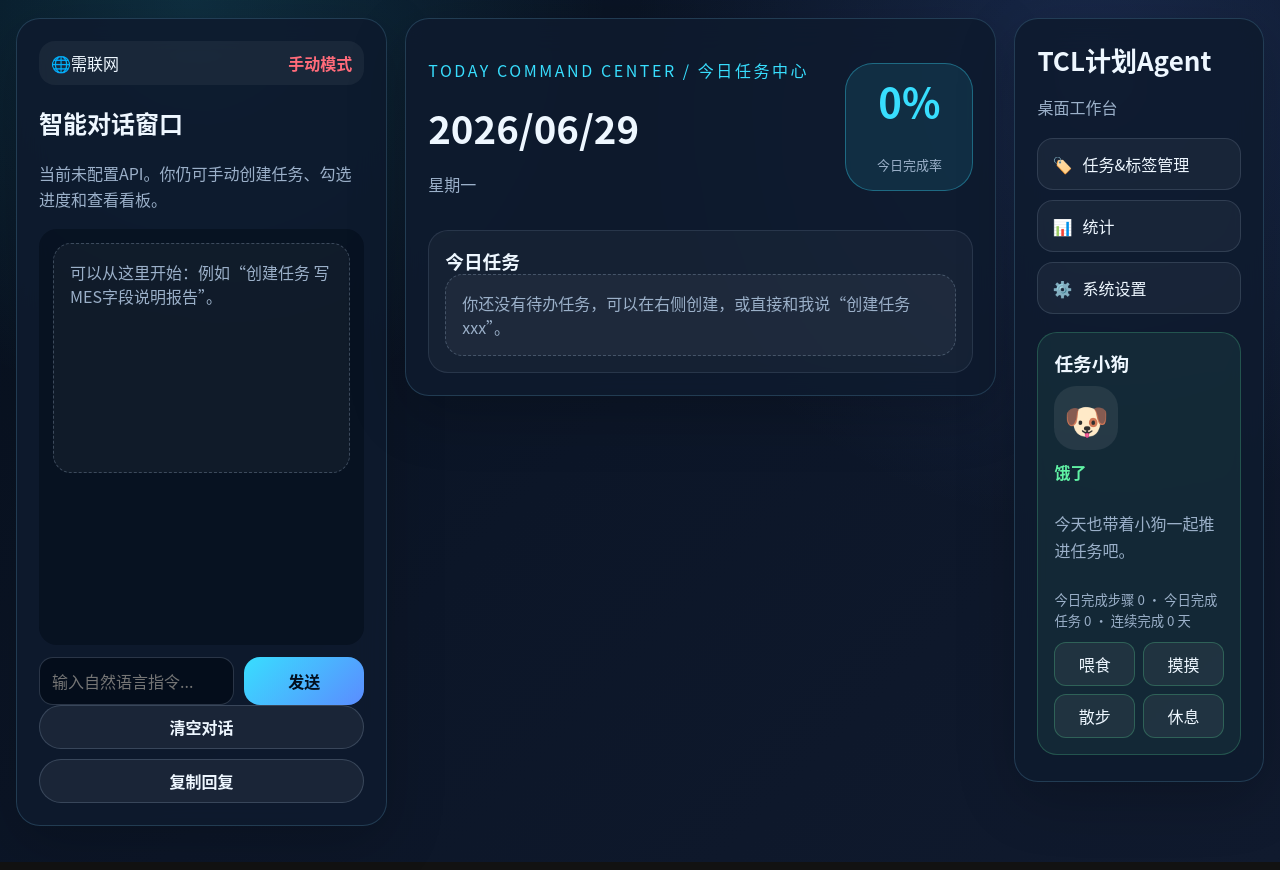
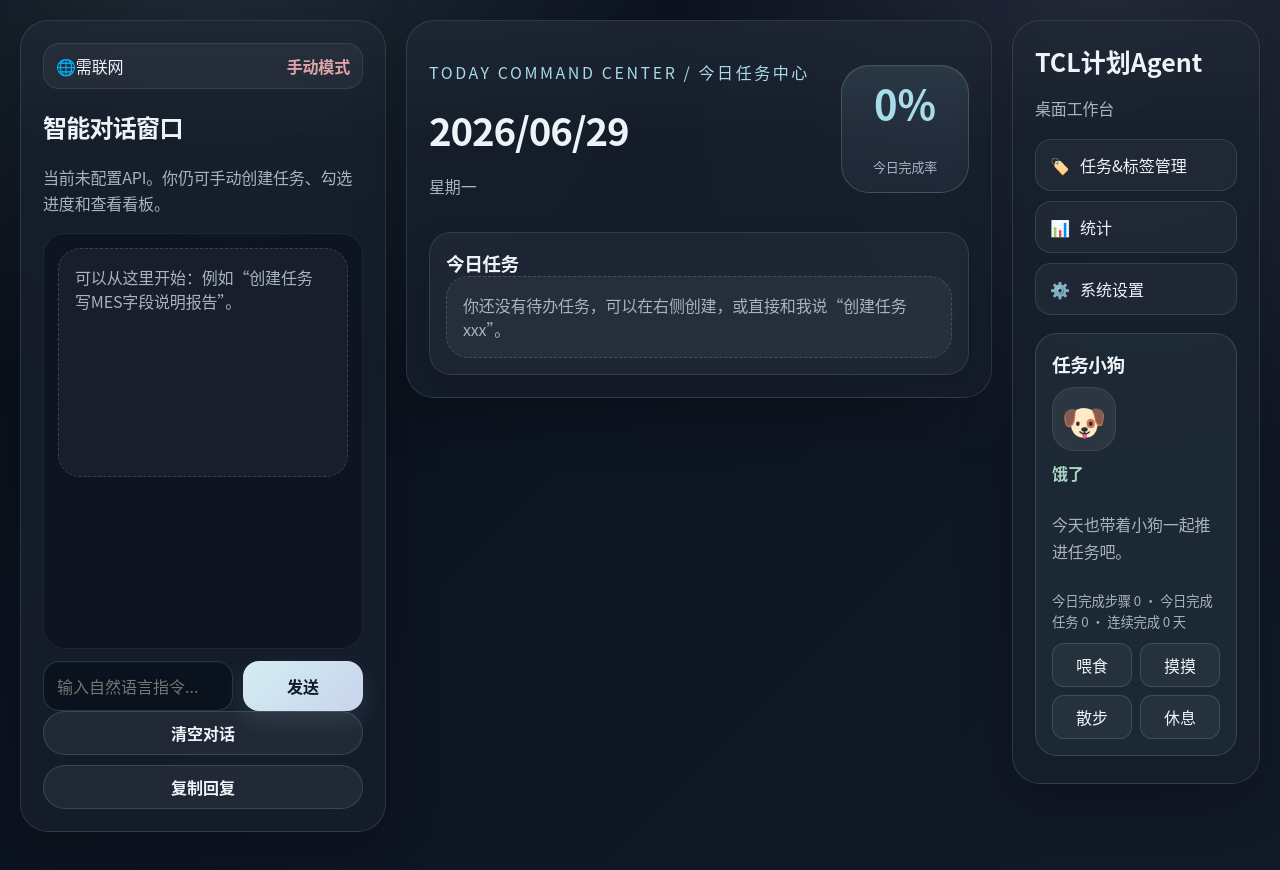
Before and after one commit to wxy2200200806/TCL-AI, a React (Vite) app: page / in a window 1280 px wide. Built offline with nearby package versions, Linux system fonts and the light colour scheme.

Commit message:
6.29.8.0

```diff
--- a/src/styles.css
+++ b/src/styles.css
@@ -1,16 +1,24 @@
 :root {
   color-scheme: dark;
-  --bg: #07111f;
-  --panel: rgba(14, 27, 46, 0.88);
-  --panel-soft: rgba(255, 255, 255, 0.045);
-  --line: rgba(126, 214, 255, 0.18);
-  --text: #eef7ff;
-  --muted: #9bb0c9;
-  --cyan: #38defe;
-  --blue: #5b8cff;
-  --green: #60f2a5;
-  --orange: #ffbd66;
-  --red: #ff6b7a;
+  --bg: #0a101b;
+  --panel: rgba(22, 31, 45, 0.82);
+  --panel-soft: rgba(245, 249, 255, 0.055);
+  --panel-strong: rgba(32, 43, 60, 0.88);
+  --line: rgba(207, 221, 237, 0.13);
+  --line-strong: rgba(207, 221, 237, 0.22);
+  --text: #eef3f8;
+  --muted: #a7b3c2;
+  --cyan: #a7dce8;
+  --blue: #b3c8ee;
+  --violet: #c6bddf;
+  --green: #a9d7c5;
+  --orange: #dbc49a;
+  --red: #dea4aa;
+  --shadow: 0 18px 54px rgba(0, 0, 0, 0.23);
+  --shadow-soft: 0 10px 30px rgba(0, 0, 0, 0.16);
+  --radius-xl: 28px;
+  --radius-lg: 22px;
+  --radius-md: 16px;
   font-family: "Microsoft YaHei", "PingFang SC", "Noto Sans CJK SC", sans-serif;
 }
 
@@ -19,39 +27,52 @@ body {
   margin: 0;
   min-width: 1024px;
   background:
-    radial-gradient(circle at 15% 0%, rgba(56, 222, 254, 0.14), transparent 30%),
-    radial-gradient(circle at 85% 8%, rgba(91, 140, 255, 0.16), transparent 34%),
-    linear-gradient(135deg, #07111f, #0c1628 48%, #101a2e);
+    radial-gradient(circle at 16% -8%, rgba(167, 220, 232, 0.14), transparent 34%),
+    radial-gradient(circle at 86% 4%, rgba(198, 189, 223, 0.12), transparent 32%),
+    linear-gradient(135deg, #080e18, #0d1522 46%, #121a28);
   color: var(--text);
+  letter-spacing: -0.01em;
 }
 
 button, input, select { font: inherit; }
-button { border: 0; cursor: pointer; }
+button {
+  border: 0;
+  cursor: pointer;
+  transition: transform 160ms ease, border-color 160ms ease, background 160ms ease, color 160ms ease, opacity 160ms ease;
+}
+button:hover { transform: translateY(-1px); }
 input, select {
   width: 100%;
-  padding: 11px 12px;
-  border: 1px solid rgba(155, 176, 201, 0.25);
-  border-radius: 14px;
+  padding: 12px 13px;
+  border: 1px solid rgba(207, 221, 237, 0.16);
+  border-radius: var(--radius-md);
   outline: 0;
-  background: rgba(2, 10, 22, 0.72);
+  background: rgba(8, 14, 24, 0.62);
   color: var(--text);
+  box-shadow: inset 0 1px 0 rgba(255, 255, 255, 0.035);
+  transition: border-color 160ms ease, background 160ms ease, box-shadow 160ms ease;
+}
+input:focus, select:focus {
+  border-color: rgba(167, 220, 232, 0.42);
+  background: rgba(10, 17, 29, 0.82);
+  box-shadow: 0 0 0 4px rgba(167, 220, 232, 0.08);
 }
 label { display: grid; gap: 8px; color: var(--muted); font-size: 14px; }
 
-.app-shell { width: min(1760px, calc(100% - 32px)); margin: 0 auto; padding: 18px 0 36px; }
+.app-shell { width: min(1760px, calc(100% - 40px)); margin: 0 auto; padding: 20px 0 38px; }
 .hero {
   display: grid;
   grid-template-columns: 1fr 220px;
   gap: 24px;
   padding: 34px;
   border: 1px solid var(--line);
-  border-radius: 30px;
-  background: linear-gradient(135deg, rgba(17, 50, 80, 0.9), rgba(13, 21, 41, 0.92));
-  box-shadow: 0 24px 80px rgba(0, 0, 0, 0.26);
+  border-radius: var(--radius-xl);
+  background: linear-gradient(135deg, rgba(25, 36, 52, 0.9), rgba(15, 23, 36, 0.92));
+  box-shadow: var(--shadow);
 }
 .eyebrow { color: var(--cyan); letter-spacing: 0.16em; text-transform: uppercase; }
 .hero h1 { margin: 8px 0; font-size: clamp(38px, 5vw, 70px); letter-spacing: -0.06em; }
-.hero h2 { margin: 0 0 14px; color: #c4ecff; font-size: clamp(20px, 2.5vw, 30px); }
+.hero h2 { margin: 0 0 14px; color: #d6e4ee; font-size: clamp(20px, 2.5vw, 30px); }
 .hero p { max-width: 820px; color: var(--muted); line-height: 1.75; }
 .hero-orbit {
   align-self: center;
@@ -60,10 +81,10 @@ label { display: grid; gap: 8px; color: var(--muted); font-size: 14px; }
   place-items: center;
   width: 180px;
   height: 180px;
-  border: 1px solid rgba(56, 222, 254, 0.45);
+  border: 1px solid rgba(167, 220, 232, 0.24);
   border-radius: 50%;
-  background: radial-gradient(circle, rgba(56, 222, 254, 0.18), rgba(91, 140, 255, 0.08) 58%, transparent 61%);
-  box-shadow: 0 0 46px rgba(56, 222, 254, 0.2);
+  background: radial-gradient(circle, rgba(167, 220, 232, 0.12), rgba(198, 189, 223, 0.06) 58%, transparent 61%);
+  box-shadow: var(--shadow-soft);
 }
 .hero-orbit span { font-size: 58px; font-weight: 900; }
 .hero-orbit small { margin-top: -44px; color: var(--muted); }
@@ -84,10 +105,12 @@ label { display: grid; gap: 8px; color: var(--muted); font-size: 14px; }
 .panel {
   padding: 22px;
   border: 1px solid var(--line);
-  border-radius: 24px;
-  background: var(--panel);
-  box-shadow: 0 18px 60px rgba(0, 0, 0, 0.2);
-  backdrop-filter: blur(16px);
+  border-radius: var(--radius-xl);
+  background:
+    linear-gradient(180deg, rgba(255, 255, 255, 0.035), transparent 120px),
+    var(--panel);
+  box-shadow: var(--shadow);
+  backdrop-filter: blur(18px) saturate(1.05);
 }
 .task-pool-panel, .summary-panel { grid-column: span 3; }
 .ask-panel, .visual-panel { grid-column: span 3; }
@@ -97,13 +120,15 @@ label { display: grid; gap: 8px; color: var(--muted); font-size: 14px; }
   place-items: center;
   width: 32px;
   height: 32px;
-  border-radius: 12px;
-  background: rgba(56, 222, 254, 0.12);
+  border: 1px solid rgba(167, 220, 232, 0.16);
+  border-radius: 13px;
+  background: rgba(167, 220, 232, 0.08);
   color: var(--cyan);
-  font-weight: 800;
+  font-weight: 700;
 }
 .section-title h3, h3, h4 { margin: 0; }
 .muted, p { color: var(--muted); line-height: 1.65; }
+h2, h3, h4 { letter-spacing: -0.03em; }
 
 .form-grid, .task-form, .config-form, .add-form {
   display: grid;
@@ -115,33 +140,41 @@ label { display: grid; gap: 8px; color: var(--muted); font-size: 14px; }
 .chip-row, .button-row, .summary-actions, .tag-row { display: flex; flex-wrap: wrap; gap: 10px; }
 .chip-row { margin: 14px 0; }
 .chip-row button, .button-row button, .summary-actions button, .task-footer button {
-  padding: 9px 12px;
-  border: 1px solid rgba(155, 176, 201, 0.24);
+  padding: 9px 13px;
+  border: 1px solid rgba(207, 221, 237, 0.16);
   border-radius: 999px;
-  background: rgba(255, 255, 255, 0.055);
+  background: rgba(245, 249, 255, 0.055);
   color: var(--text);
 }
 .chip-row button.active {
   border-color: var(--cyan);
-  background: rgba(56, 222, 254, 0.16);
+  background: rgba(167, 220, 232, 0.12);
   color: var(--cyan);
 }
 .switch-line { display: flex; align-items: center; gap: 8px; }
 .switch-line input { width: auto; }
 .primary-action, .secondary-action {
   width: 100%;
-  padding: 12px 14px;
-  border-radius: 16px;
-  font-weight: 900;
+  padding: 12px 15px;
+  border-radius: var(--radius-md);
+  font-weight: 700;
 }
-.primary-action { background: linear-gradient(135deg, var(--cyan), var(--blue)); color: #03101f; }
-.secondary-action { border: 1px solid rgba(56, 222, 254, 0.34); background: rgba(56, 222, 254, 0.1); color: var(--cyan); }
+.primary-action {
+  background: linear-gradient(135deg, #d4edf2, #c8d4ec);
+  color: #111a27;
+  box-shadow: 0 10px 24px rgba(167, 220, 232, 0.12);
+}
+.secondary-action {
+  border: 1px solid rgba(167, 220, 232, 0.22);
+  background: rgba(167, 220, 232, 0.07);
+  color: #cdeaf0;
+}
 .compact { margin: 0; }
 .notice, .empty-state, .risk-box {
   padding: 16px;
-  border: 1px dashed rgba(155, 176, 201, 0.32);
-  border-radius: 18px;
-  background: rgba(255, 255, 255, 0.04);
+  border: 1px dashed rgba(207, 221, 237, 0.18);
+  border-radius: var(--radius-lg);
+  background: rgba(245, 249, 255, 0.045);
   color: var(--muted);
 }
 
@@ -150,9 +183,12 @@ label { display: grid; gap: 8px; color: var(--muted); font-size: 14px; }
 .task-list.vertical { margin-top: 12px; }
 .task-card, .long-card, .summary-card, .plan-list article {
   padding: 16px;
-  border: 1px solid rgba(155, 176, 201, 0.16);
-  border-radius: 18px;
-  background: var(--panel-soft);
+  border: 1px solid rgba(207, 221, 237, 0.13);
+  border-radius: var(--radius-lg);
+  background:
+    linear-gradient(180deg, rgba(255, 255, 255, 0.035), rgba(255, 255, 255, 0.012)),
+    var(--panel-soft);
+  box-shadow: var(--shadow-soft);
 }
 .task-card-head, .task-footer, .mini-progress div:first-child, .countdown {
   display: flex;
@@ -165,32 +201,32 @@ label { display: grid; gap: 8px; color: var(--muted); font-size: 14px; }
   display: inline-flex;
   padding: 5px 9px;
   border-radius: 999px;
-  background: rgba(155, 176, 201, 0.13);
-  color: #d6eaff;
+  background: rgba(207, 221, 237, 0.1);
+  color: #dce6f0;
   font-size: 12px;
 }
 .tag.priority { color: var(--cyan); }
-.danger-button { color: var(--red) !important; border-color: rgba(255, 107, 122, 0.35) !important; }
+.danger-button { color: var(--red) !important; border-color: rgba(222, 164, 170, 0.3) !important; }
 
 .plan-list, .long-list, .summary-grid, .visual-grid, .visual-summary { display: grid; gap: 12px; }
 .summary-grid, .visual-grid { grid-template-columns: repeat(3, minmax(0, 1fr)); }
 .progress-track {
   overflow: hidden;
-  height: 10px;
+  height: 9px;
   border-radius: 999px;
-  background: rgba(255, 255, 255, 0.08);
+  background: rgba(245, 249, 255, 0.075);
 }
 .progress-track i {
   display: block;
   height: 100%;
   border-radius: inherit;
-  background: linear-gradient(90deg, var(--cyan), var(--blue));
+  background: linear-gradient(90deg, var(--cyan), var(--violet));
 }
 .mini-progress { display: grid; gap: 8px; margin-bottom: 12px; }
-.countdown { padding: 10px 0; border-bottom: 1px solid rgba(155, 176, 201, 0.14); }
+.countdown { padding: 10px 0; border-bottom: 1px solid rgba(207, 221, 237, 0.12); }
 .countdown b { color: var(--cyan); }
-.risk-高风险 { border-color: rgba(255, 107, 122, 0.42); }
-.risk-轻度提醒 { border-color: rgba(255, 189, 102, 0.42); }
+.risk-高风险 { border-color: rgba(222, 164, 170, 0.32); }
+.risk-轻度提醒 { border-color: rgba(219, 196, 154, 0.32); }
 
 .modal-backdrop {
   position: fixed;
@@ -207,8 +243,8 @@ label { display: grid; gap: 8px; color: var(--muted); font-size: 14px; }
   overflow: auto;
   padding: 24px;
   border: 1px solid var(--line);
-  border-radius: 24px;
-  background: #0c1728;
+  border-radius: var(--radius-xl);
+  background: #111a29;
 }
 .steps-box, .edit-box { display: grid; gap: 10px; margin-top: 14px; }
 .step-row { display: grid; grid-template-columns: 26px 1fr 64px 64px 64px; gap: 8px; align-items: center; }
@@ -218,8 +254,8 @@ label { display: grid; gap: 8px; color: var(--muted); font-size: 14px; }
 .answer-box {
   margin-top: 12px;
   padding: 16px;
-  border-radius: 16px;
-  background: rgba(56, 222, 254, 0.08);
+  border-radius: var(--radius-md);
+  background: rgba(167, 220, 232, 0.07);
   color: var(--text);
   line-height: 1.7;
   white-space: pre-wrap;
@@ -230,8 +266,9 @@ label { display: grid; gap: 8px; color: var(--muted); font-size: 14px; }
   max-height: 360px;
   overflow: auto;
   padding: 14px;
-  border-radius: 18px;
-  background: rgba(2, 10, 22, 0.45);
+  border: 1px solid rgba(207, 221, 237, 0.08);
+  border-radius: var(--radius-lg);
+  background: rgba(8, 14, 24, 0.42);
   margin-bottom: 12px;
 }
 .chat-message {
@@ -246,17 +283,17 @@ label { display: grid; gap: 8px; color: var(--muted); font-size: 14px; }
 .chat-bubble {
   max-width: min(78%, 760px);
   padding: 12px 14px;
-  border-radius: 16px;
-  border: 1px solid rgba(155, 176, 201, 0.14);
-  background: rgba(255, 255, 255, 0.06);
+  border-radius: 18px;
+  border: 1px solid rgba(207, 221, 237, 0.12);
+  background: rgba(245, 249, 255, 0.06);
 }
 .chat-message.user .chat-bubble {
-  background: rgba(56, 222, 254, 0.16);
-  border-color: rgba(56, 222, 254, 0.28);
+  background: rgba(167, 220, 232, 0.12);
+  border-color: rgba(167, 220, 232, 0.2);
 }
 .chat-message.assistant .chat-bubble {
-  background: rgba(91, 140, 255, 0.12);
-  border-color: rgba(91, 140, 255, 0.24);
+  background: rgba(198, 189, 223, 0.1);
+  border-color: rgba(198, 189, 223, 0.18);
 }
 .chat-bubble small {
   color: var(--muted);
@@ -270,11 +307,11 @@ label { display: grid; gap: 8px; color: var(--muted); font-size: 14px; }
 .demo-banner {
   margin-bottom: 14px;
   padding: 12px 14px;
-  border: 1px solid rgba(255, 189, 102, 0.42);
-  border-radius: 16px;
-  background: rgba(255, 189, 102, 0.1);
+  border: 1px solid rgba(219, 196, 154, 0.3);
+  border-radius: var(--radius-md);
+  background: rgba(219, 196, 154, 0.08);
   color: var(--orange);
-  font-weight: 800;
+  font-weight: 700;
 }
 .mode-toggle {
   display: grid;
@@ -284,18 +321,21 @@ label { display: grid; gap: 8px; color: var(--muted); font-size: 14px; }
 }
 .mode-toggle button {
   padding: 10px 12px;
-  border: 1px solid rgba(155, 176, 201, 0.24);
+  border: 1px solid rgba(207, 221, 237, 0.16);
   border-radius: 14px;
-  background: rgba(255, 255, 255, 0.055);
+  background: rgba(245, 249, 255, 0.055);
   color: var(--text);
 }
 .mode-toggle button.active {
   border-color: var(--cyan);
-  background: rgba(56, 222, 254, 0.14);
+  background: rgba(167, 220, 232, 0.1);
   color: var(--cyan);
 }
-.next-step { color: #cfe8ff; }
-.task-card.selected { border-color: var(--cyan); background: rgba(56, 222, 254, 0.08); }
+.next-step { color: #dce8f1; }
+.task-card.selected {
+  border-color: rgba(167, 220, 232, 0.42);
+  background: rgba(167, 220, 232, 0.075);
+}
 .big-number {
   display: flex;
   align-items: baseline;
@@ -316,9 +356,9 @@ label { display: grid; gap: 8px; color: var(--muted); font-size: 14px; }
   gap: 10px;
   align-items: center;
   padding: 10px;
-  border: 1px solid rgba(155, 176, 201, 0.12);
-  border-radius: 14px;
-  background: rgba(255, 255, 255, 0.035);
+  border: 1px solid rgba(207, 221, 237, 0.12);
+  border-radius: var(--radius-md);
+  background: rgba(245, 249, 255, 0.035);
 }
 .trend-row > span { color: var(--muted); }
 .trend-row > b { color: var(--text); font-size: 13px; }
@@ -336,19 +376,19 @@ label { display: grid; gap: 8px; color: var(--muted); font-size: 14px; }
   display: grid;
   gap: 12px;
   padding: 18px;
-  border: 1px solid rgba(56, 222, 254, 0.18);
-  border-radius: 20px;
-  background: rgba(255, 255, 255, 0.035);
+  border: 1px solid rgba(207, 221, 237, 0.12);
+  border-radius: var(--radius-lg);
+  background: rgba(245, 249, 255, 0.035);
 }
 .share-card {
   width: min(100%, 560px);
   padding: 24px;
-  border: 1px solid rgba(56, 222, 254, 0.38);
-  border-radius: 24px;
+  border: 1px solid rgba(207, 221, 237, 0.2);
+  border-radius: var(--radius-xl);
   background:
-    radial-gradient(circle at 82% 10%, rgba(56, 222, 254, 0.18), transparent 28%),
-    linear-gradient(135deg, rgba(7, 17, 31, 0.96), rgba(17, 50, 80, 0.92));
-  box-shadow: 0 20px 60px rgba(0, 0, 0, 0.24);
+    radial-gradient(circle at 82% 10%, rgba(167, 220, 232, 0.12), transparent 28%),
+    linear-gradient(135deg, rgba(11, 18, 30, 0.96), rgba(31, 43, 60, 0.92));
+  box-shadow: var(--shadow-soft);
 }
 .share-card .share-title {
   margin: 0 0 6px;
@@ -362,7 +402,7 @@ label { display: grid; gap: 8px; color: var(--muted); font-size: 14px; }
 }
 .share-card p {
   margin: 8px 0;
-  color: #d8ecff;
+  color: #dce6f0;
   font-size: 17px;
 }
 .share-card b {
@@ -373,8 +413,8 @@ label { display: grid; gap: 8px; color: var(--muted); font-size: 14px; }
 }
 .share-preview {
   width: min(100%, 520px);
-  border: 1px solid rgba(155, 176, 201, 0.2);
-  border-radius: 18px;
+  border: 1px solid rgba(207, 221, 237, 0.14);
+  border-radius: var(--radius-lg);
 }
 
 @media (max-width: 1180px) {
@@ -394,7 +434,7 @@ label { display: grid; gap: 8px; color: var(--muted); font-size: 14px; }
 .desktop-workbench {
   display: grid;
   grid-template-columns: minmax(300px, 30%) minmax(520px, 50%) minmax(220px, 20%);
-  gap: 18px;
+  gap: 20px;
   align-items: start;
 }
 .left-chat, .right-nav {
@@ -415,8 +455,9 @@ label { display: grid; gap: 8px; color: var(--muted); font-size: 14px; }
 .connection-row {
   margin-bottom: 14px;
   padding: 10px 12px;
-  border-radius: 16px;
-  background: rgba(255, 255, 255, 0.05);
+  border: 1px solid rgba(207, 221, 237, 0.1);
+  border-radius: var(--radius-md);
+  background: rgba(245, 249, 255, 0.045);
 }
 .status-online { color: var(--green); }
 .status-offline { color: var(--red); }
@@ -436,15 +477,18 @@ label { display: grid; gap: 8px; color: var(--muted); font-size: 14px; }
 .board-header h2 {
   margin: 4px 0 0;
   font-size: clamp(28px, 3vw, 46px);
+  font-weight: 760;
 }
 .board-score {
   display: grid;
   place-items: center;
   min-width: 128px;
   min-height: 128px;
-  border: 1px solid rgba(56, 222, 254, 0.34);
-  border-radius: 28px;
-  background: rgba(56, 222, 254, 0.1);
+  border: 1px solid rgba(167, 220, 232, 0.2);
+  border-radius: var(--radius-xl);
+  background:
+    linear-gradient(180deg, rgba(167, 220, 232, 0.11), rgba(198, 189, 223, 0.06));
+  box-shadow: inset 0 1px 0 rgba(255, 255, 255, 0.05);
 }
 .board-score strong {
   color: var(--cyan);
@@ -457,9 +501,10 @@ label { display: grid; gap: 8px; color: var(--muted); font-size: 14px; }
 }
 .board-block {
   padding: 16px;
-  border: 1px solid rgba(155, 176, 201, 0.14);
-  border-radius: 20px;
-  background: rgba(255, 255, 255, 0.035);
+  border: 1px solid rgba(207, 221, 237, 0.12);
+  border-radius: var(--radius-lg);
+  background: rgba(245, 249, 255, 0.04);
+  box-shadow: var(--shadow-soft);
 }
 .today-task-list {
   display: grid;
@@ -468,8 +513,9 @@ label { display: grid; gap: 8px; color: var(--muted); font-size: 14px; }
 }
 .today-item {
   padding: 14px;
-  border-radius: 16px;
-  background: rgba(2, 10, 22, 0.38);
+  border: 1px solid rgba(207, 221, 237, 0.1);
+  border-radius: var(--radius-md);
+  background: rgba(12, 20, 33, 0.48);
 }
 .today-step {
   display: grid;
@@ -482,9 +528,9 @@ label { display: grid; gap: 8px; color: var(--muted); font-size: 14px; }
 .today-step input { width: auto; }
 .today-step.whole-task {
   padding: 12px;
-  border: 1px solid rgba(56, 222, 254, 0.18);
+  border: 1px solid rgba(207, 221, 237, 0.12);
   border-radius: 14px;
-  background: rgba(56, 222, 254, 0.06);
+  background: rgba(245, 249, 255, 0.035);
 }
 .overview-task { margin-top: 0; }
 .overview-meta {
@@ -505,22 +551,23 @@ label { display: grid; gap: 8px; color: var(--muted); font-size: 14px; }
   align-items: center;
   padding: 4px 9px;
   border-radius: 999px;
-  color: #d6eaff;
-  background: rgba(155, 176, 201, 0.13);
+  color: #dce6f0;
+  background: rgba(207, 221, 237, 0.1);
 }
-.agenda-tag.today { color: var(--cyan); background: rgba(56, 222, 254, 0.12); }
-.agenda-tag.short { color: var(--orange); background: rgba(255, 189, 102, 0.12); }
-.agenda-tag.long { color: var(--green); background: rgba(96, 242, 165, 0.1); }
-.agenda-tag.overdue { color: var(--red); background: rgba(255, 107, 122, 0.12); }
+.agenda-tag.today { color: var(--cyan); background: rgba(167, 220, 232, 0.1); }
+.agenda-tag.short { color: var(--orange); background: rgba(219, 196, 154, 0.1); }
+.agenda-tag.long { color: var(--green); background: rgba(169, 215, 197, 0.1); }
+.agenda-tag.overdue { color: var(--red); background: rgba(222, 164, 170, 0.1); }
 .motivation, .risk-banner {
   padding: 16px;
-  border-radius: 18px;
-  background: rgba(96, 242, 165, 0.08);
-  color: #dfffee;
+  border: 1px solid rgba(169, 215, 197, 0.16);
+  border-radius: var(--radius-lg);
+  background: rgba(169, 215, 197, 0.075);
+  color: #dcece5;
 }
 .risk-banner {
-  border: 1px solid rgba(255, 189, 102, 0.35);
-  background: rgba(255, 189, 102, 0.12);
+  border: 1px solid rgba(219, 196, 154, 0.26);
+  background: rgba(219, 196, 154, 0.09);
   color: var(--orange);
 }
 .brand-button {
@@ -529,8 +576,8 @@ label { display: grid; gap: 8px; color: var(--muted); font-size: 14px; }
   border: 0;
   background: transparent;
   color: var(--text);
-  font-size: 26px;
-  font-weight: 900;
+  font-size: 25px;
+  font-weight: 760;
   text-align: left;
 }
 .right-nav h1 {
@@ -548,15 +595,15 @@ label { display: grid; gap: 8px; color: var(--muted); font-size: 14px; }
   gap: 10px;
   width: 100%;
   padding: 13px 14px;
-  border: 1px solid rgba(155, 176, 201, 0.18);
-  border-radius: 16px;
-  background: rgba(255, 255, 255, 0.045);
+  border: 1px solid rgba(207, 221, 237, 0.13);
+  border-radius: var(--radius-md);
+  background: rgba(245, 249, 255, 0.04);
   color: var(--text);
   text-align: left;
 }
 .nav-menu button.active {
-  border-color: rgba(56, 222, 254, 0.55);
-  background: rgba(56, 222, 254, 0.14);
+  border-color: rgba(167, 220, 232, 0.32);
+  background: rgba(167, 220, 232, 0.1);
   color: var(--cyan);
 }
 .task-dog-card {
@@ -564,17 +611,18 @@ label { display: grid; gap: 8px; color: var(--muted); font-size: 14px; }
   gap: 10px;
   margin-top: 18px;
   padding: 16px;
-  border: 1px solid rgba(96, 242, 165, 0.22);
-  border-radius: 20px;
-  background: rgba(96, 242, 165, 0.07);
+  border: 1px solid rgba(169, 215, 197, 0.18);
+  border-radius: var(--radius-lg);
+  background: rgba(169, 215, 197, 0.06);
 }
 .dog-face {
   display: grid;
   place-items: center;
   width: 64px;
   height: 64px;
+  border: 1px solid rgba(207, 221, 237, 0.1);
   border-radius: 22px;
-  background: rgba(255, 255, 255, 0.08);
+  background: rgba(245, 249, 255, 0.065);
   font-size: 36px;
 }
 .task-dog-card b { color: var(--green); }
@@ -586,9 +634,9 @@ label { display: grid; gap: 8px; color: var(--muted); font-size: 14px; }
 }
 .dog-actions button {
   padding: 9px 10px;
-  border: 1px solid rgba(96, 242, 165, 0.24);
+  border: 1px solid rgba(169, 215, 197, 0.18);
   border-radius: 12px;
-  background: rgba(255, 255, 255, 0.055);
+  background: rgba(245, 249, 255, 0.045);
   color: var(--text);
 }
 .settings-grid {
@@ -598,18 +646,18 @@ label { display: grid; gap: 8px; color: var(--muted); font-size: 14px; }
 }
 .settings-card {
   padding: 14px;
-  border: 1px solid rgba(155, 176, 201, 0.14);
-  border-radius: 16px;
-  background: rgba(255, 255, 255, 0.04);
+  border: 1px solid rgba(207, 221, 237, 0.12);
+  border-radius: var(--radius-md);
+  background: rgba(245, 249, 255, 0.04);
 }
 .task-confirm-card {
   display: grid;
   gap: 10px;
   margin-top: 14px;
   padding: 14px;
-  border: 1px solid rgba(56, 222, 254, 0.28);
-  border-radius: 18px;
-  background: rgba(56, 222, 254, 0.08);
+  border: 1px solid rgba(167, 220, 232, 0.22);
+  border-radius: var(--radius-lg);
+  background: rgba(167, 220, 232, 0.075);
 }
 .task-confirm-card h3 {
   color: var(--cyan);
```
